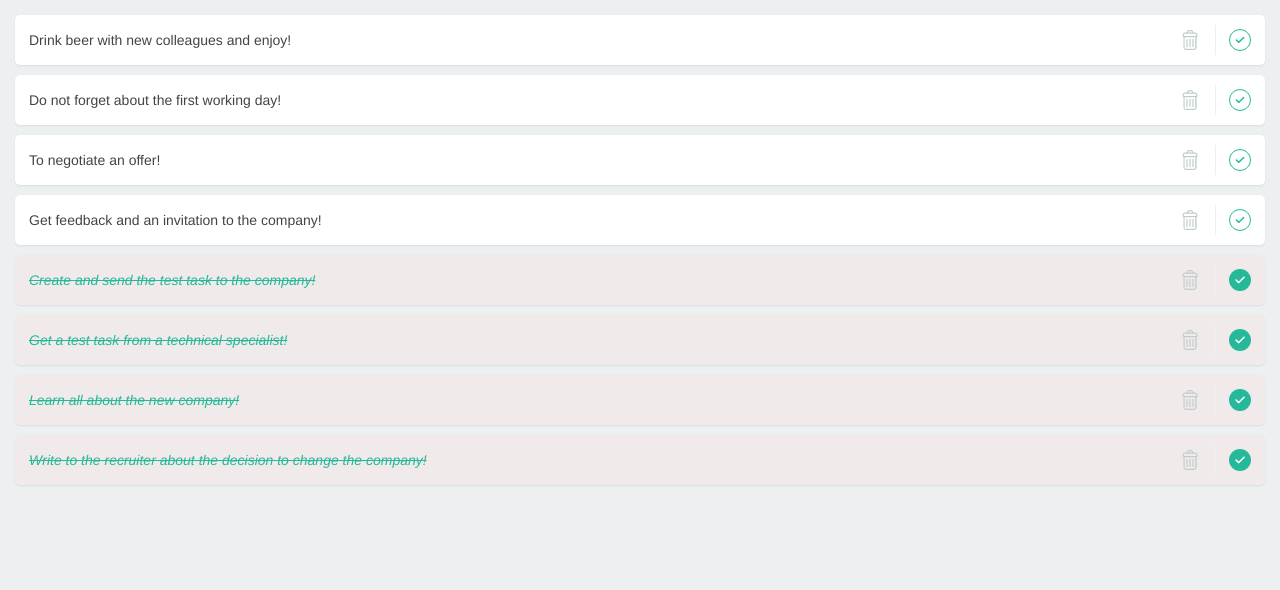
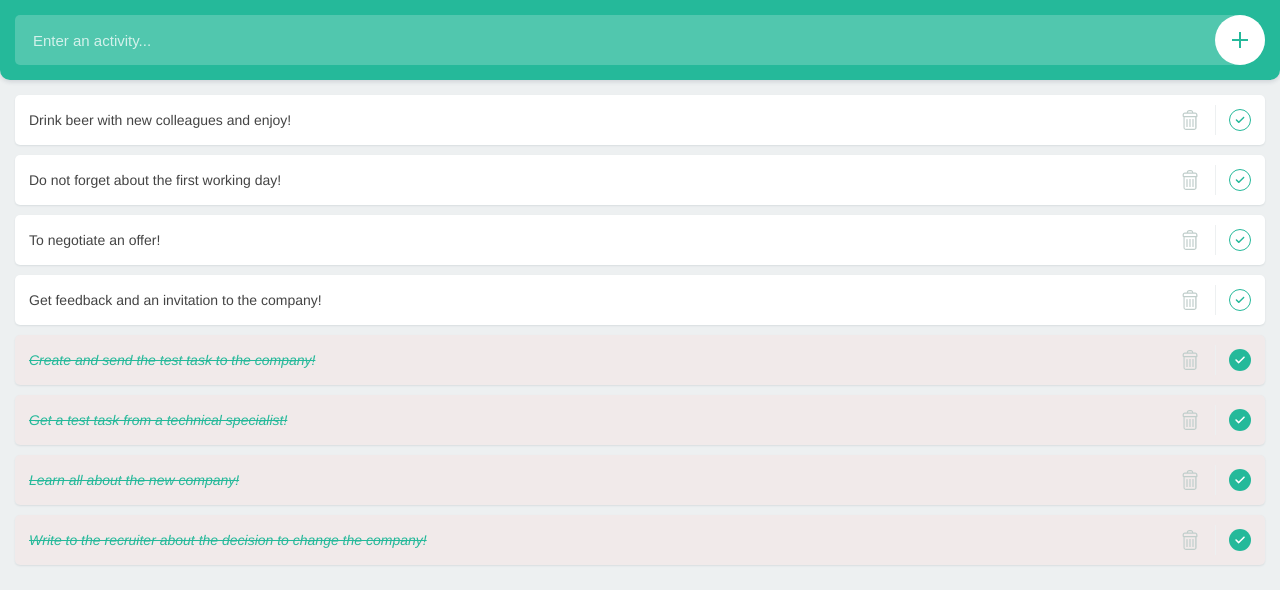
Before and after one commit to kiparenkomb/TODO-application, a React (Create React App) app: page / in a window 1280 px wide. Shown: the top 590 px of the page. Built offline with nearby package versions, Linux system fonts and the light colour scheme.

Commit message:
added Header component

```diff
--- a/src/App.js
+++ b/src/App.js
@@ -3,6 +3,7 @@ import React, {Component} from 'react';
 import './css/reset.min.css';
 import './css/App.css';
 
+import Header from './components/Header';
 import TodoList from './components/TodoList';
 import todosData from './todosData';
 
@@ -49,6 +50,8 @@ class App extends Component {
     return (
         <div className="App">
 
+          <Header />
+
           <div className="App-container">
             <TodoList
                 todos={this.state.todos}
--- /dev/null
+++ b/src/components/Header/index.js
@@ -0,0 +1,21 @@
+import React from 'react';
+
+import './style.css';
+
+function Header() {
+
+  return (
+      <header className="Header">
+        <input
+            type="text"
+            placeholder="Enter an activity..."
+            id="item"
+        />
+        <button
+            id="add"
+        />
+      </header>
+  );
+}
+
+export default Header;
--- /dev/null
+++ b/src/components/Header/style.css
@@ -0,0 +1,102 @@
+.Header {
+  width: 100%;
+  height: 80px;
+
+  padding: 15px;
+  top: 0;
+  left: 0;
+  z-index: 5;
+
+  background: #25b99a;
+  box-shadow: 0 2px 4px rgba(44, 62, 80, 0.15);
+  border-bottom-right-radius: 10px;
+  border-bottom-left-radius: 10px;
+}
+
+.Header input {
+  width: 100%;
+  height: 50px;
+  padding: 0 60px 0 0;
+
+  color: #fff;
+  font-size: 15px;
+  font-weight: 400;
+  text-indent: 18px;
+
+  background: rgba(255, 255, 255, 0.2);
+  border-radius: 5px 25px 25px 5px;
+  border: 0;
+  box-shadow: none;
+  outline: none;
+
+  -webkit-appearance: none;
+  -moz-appearance: none;
+}
+
+.Header input::-webkit-input-placeholder {
+  color: rgba(255, 255, 255, 0.75);
+}
+
+.Header input:-moz-input-placeholder {
+  color: rgba(255, 255, 255, 0.75);
+}
+
+.Header input::-moz-input-placeholder {
+  color: rgba(255, 255, 255, 0.75);
+}
+
+.Header input:-ms-input-placeholder {
+  color: rgba(255, 255, 255, 0.75);
+}
+
+.Header button {
+  width: 50px;
+  height: 50px;
+
+  position: absolute;
+  top: 15px;
+  right: 15px;
+  z-index: 2;
+
+  border-radius: 25px;
+  background: #fff;
+  border: 0;
+  box-shadow: none;
+  outline: none;
+  cursor: pointer;
+
+  -webkit-appearance: none;
+  -moz-appearance: none;
+}
+
+.Header button:before {
+  content: '';
+  display: block;
+
+  width: 16px;
+  height: 2px;
+
+  position: absolute;
+  top: 50%;
+  left: 50%;
+
+  transform: translate(-50%, -50%);
+
+  background-color: #25b99a;
+}
+
+.Header button:after {
+  content: '';
+  display: block;
+
+  width: 2px;
+  height: 16px;
+
+  position: absolute;
+  top: 50%;
+  left: 50%;
+
+  transform: translate(-50%, -50%);
+
+  background-color: #25b99a;
+}
```
